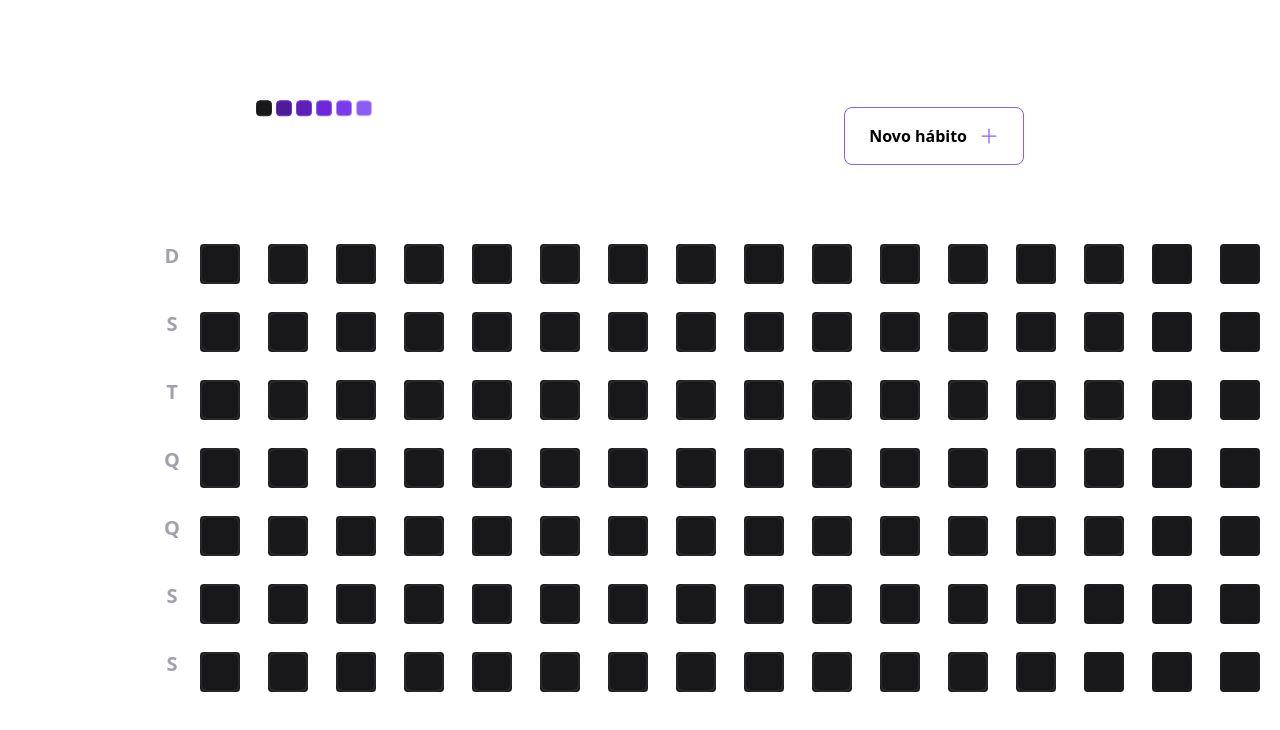
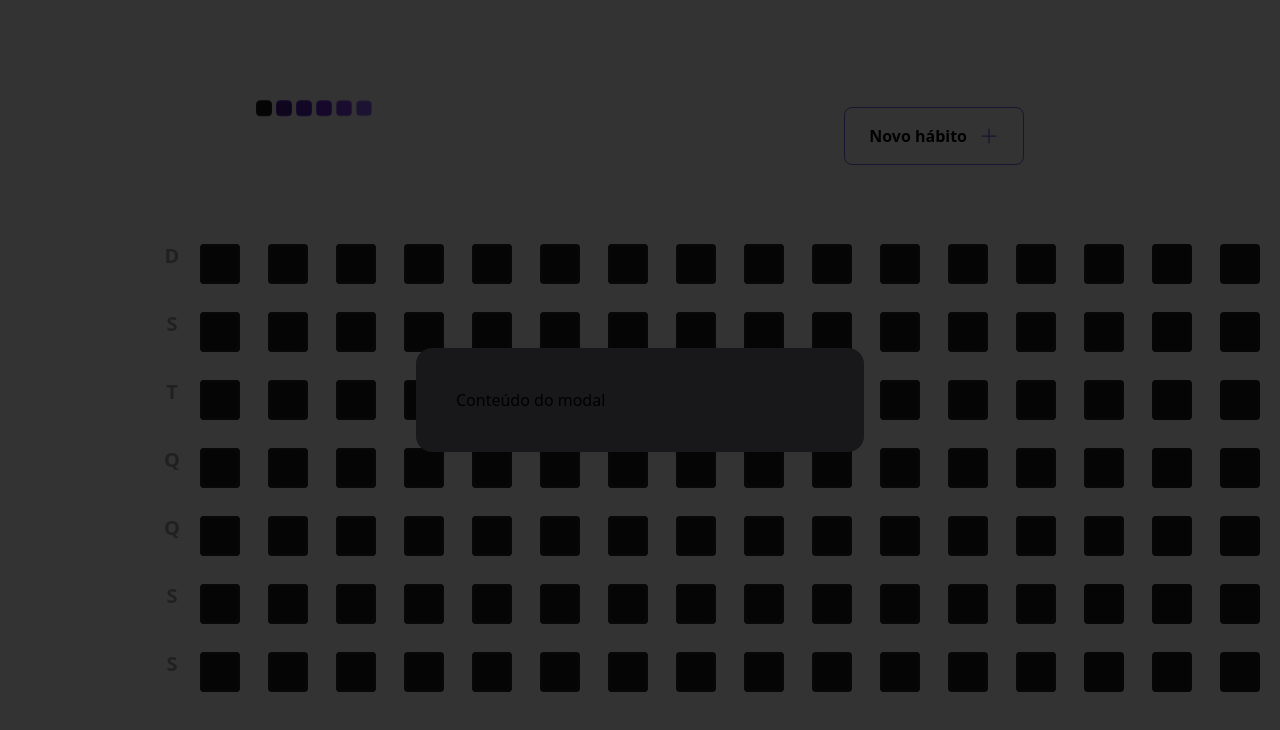
Before and after one commit to johnsanttos/Setup-Web, a React app in the folder setupWeb/: page / in a window 1280 px wide. Both pictures are taken after a click on the button "Novo hábito". Shown: the top 730 px of the page. Built offline with nearby package versions, Linux system fonts and the light colour scheme; the HTML template or start-up script is replaced by a standard one.

Commit message:
Configurando o modal

```diff
--- a/setupWeb/package.json
+++ b/setupWeb/package.json
@@ -9,6 +9,7 @@
     "preview": "vite preview"
   },
   "dependencies": {
+    "@radix-ui/react-dialog": "^1.0.3",
     "dayjs": "^1.11.7",
     "phosphor-react": "^1.4.1",
     "react": "^18.2.0",
--- a/setupWeb/src/components/Hearder.tsx
+++ b/setupWeb/src/components/Hearder.tsx
@@ -1,12 +1,20 @@
+import { useState } from 'react'
 import logoImage from '../assets/logo.svg'
+import * as Dialog from '@radix-ui/react-dialog';
 import{ Plus} from 'phosphor-react'
 
 export function Header (){
+   const [isModalOpen, setIsModalOpen] = useState (false)
+
+    function buttonClicked(){
+      setIsModalOpen(true)
+    }
     return(
         <div className='w-full max-w-3xl mx-auto flex items-center justify-between'>
     <img src={logoImage} alt="habits" />
 
-    <button
+<Dialog.Root>
+<Dialog.Trigger
     type='button'
     className='border border-violet-500 font-semibold rounded-lg px-6 py-4 flex items-center justify-between gap-3 hover:border-violet-300'
     >
@@ -15,8 +23,15 @@ export function Header (){
       size={20}
       className='text-violet-500'
       />
-     </button>
+     </Dialog.Trigger>
+     <Dialog.Portal>
+        <Dialog.Overlay className='w-screen h-screen bg-black/80 fixed inset-0'/>
+        <Dialog.Content className='absolute p-10 bg-zinc-900 rounded-2xl w-full max-w-md top-1/2 left-1/2 -translate-x-1/2 -translate-y-1/2' >
+            Conteúdo do modal
+        </Dialog.Content>
+     </Dialog.Portal>
+     </Dialog.Root>
+    </div>
 
-    </div>
     )
 }
```
Also changed, not shown: 1 other file (tests, documents, lock files or other folders).
